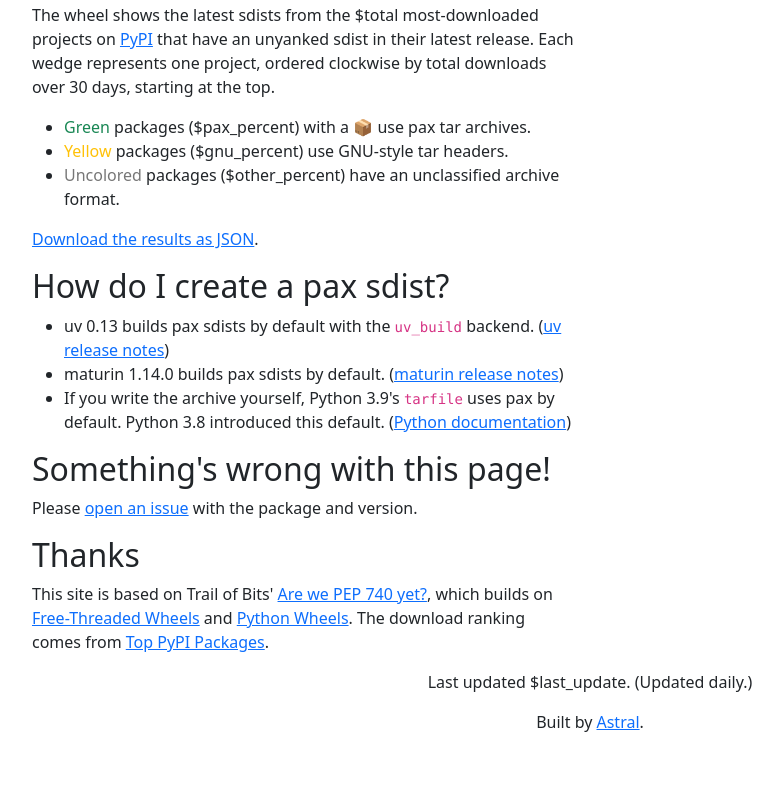
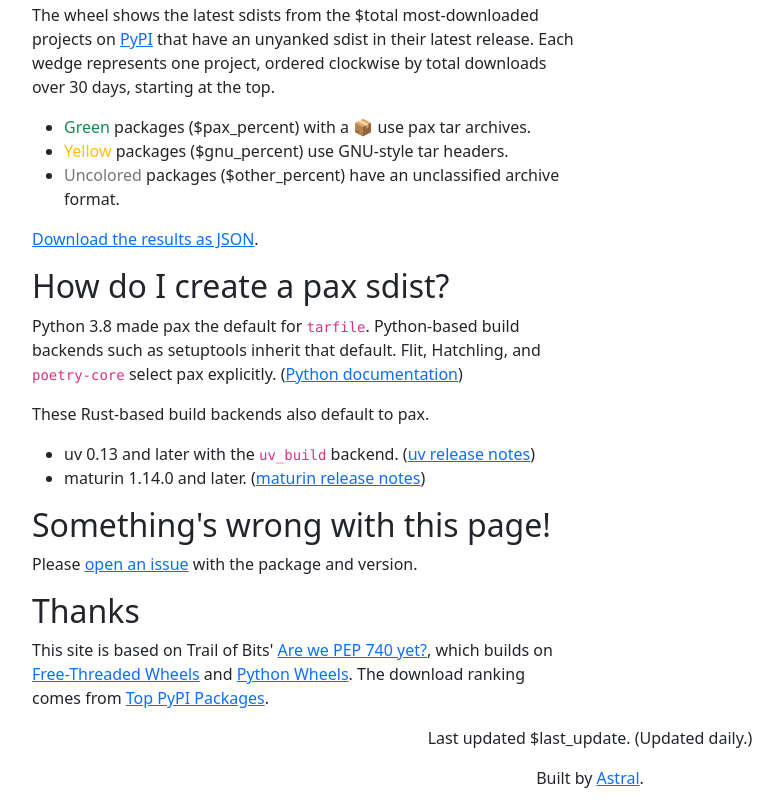
Before and after one commit to astral-sh/are-we-pax-yet, a plain HTML site: page index.html in a window 1280 px wide. Shown: the part 739-1545 px from the top of the page, without its empty margins (50-833 px from the left). Before the commit the page ends 1489 px from the top, so only its background shows below. Drawn offline with nearby package versions, Linux system fonts and the light colour scheme.

Commit message:
Explain how build backends choose pax

```diff
--- a/index.html
+++ b/index.html
@@ -92,19 +92,21 @@
                     <a href="results.json">Download the results as JSON</a>.
                 </p>
                 <h2 id="creating-sdists">How do I create a pax sdist?</h2>
+                <p>
+                    Python 3.8 made pax the default for <code>tarfile</code>. Python-based build
+                    backends such as setuptools inherit that default. Flit, Hatchling, and
+                    <code>poetry-core</code> select pax explicitly.
+                    (<a href="https://docs.python.org/3/library/tarfile.html#tarfile.DEFAULT_FORMAT">Python documentation</a>)
+                </p>
+                <p>These Rust-based build backends also default to pax.</p>
                 <ul>
                     <li>
-                        uv 0.13 builds pax sdists by default with the <code>uv_build</code> backend.
+                        uv 0.13 and later with the <code>uv_build</code> backend.
                         (<a href="https://github.com/astral-sh/uv/releases/tag/0.13.0">uv release notes</a>)
                     </li>
                     <li>
-                        maturin 1.14.0 builds pax sdists by default.
+                        maturin 1.14.0 and later.
                         (<a href="https://github.com/PyO3/maturin/releases/tag/v1.14.0">maturin release notes</a>)
-                    </li>
-                    <li>
-                        If you write the archive yourself, Python 3.9's <code>tarfile</code> uses pax
-                        by default. Python 3.8 introduced this default.
-                        (<a href="https://docs.python.org/3/library/tarfile.html#tarfile.DEFAULT_FORMAT">Python documentation</a>)
                     </li>
                 </ul>
                 <h2 id="bugs">Something's wrong with this page!</h2>
```
